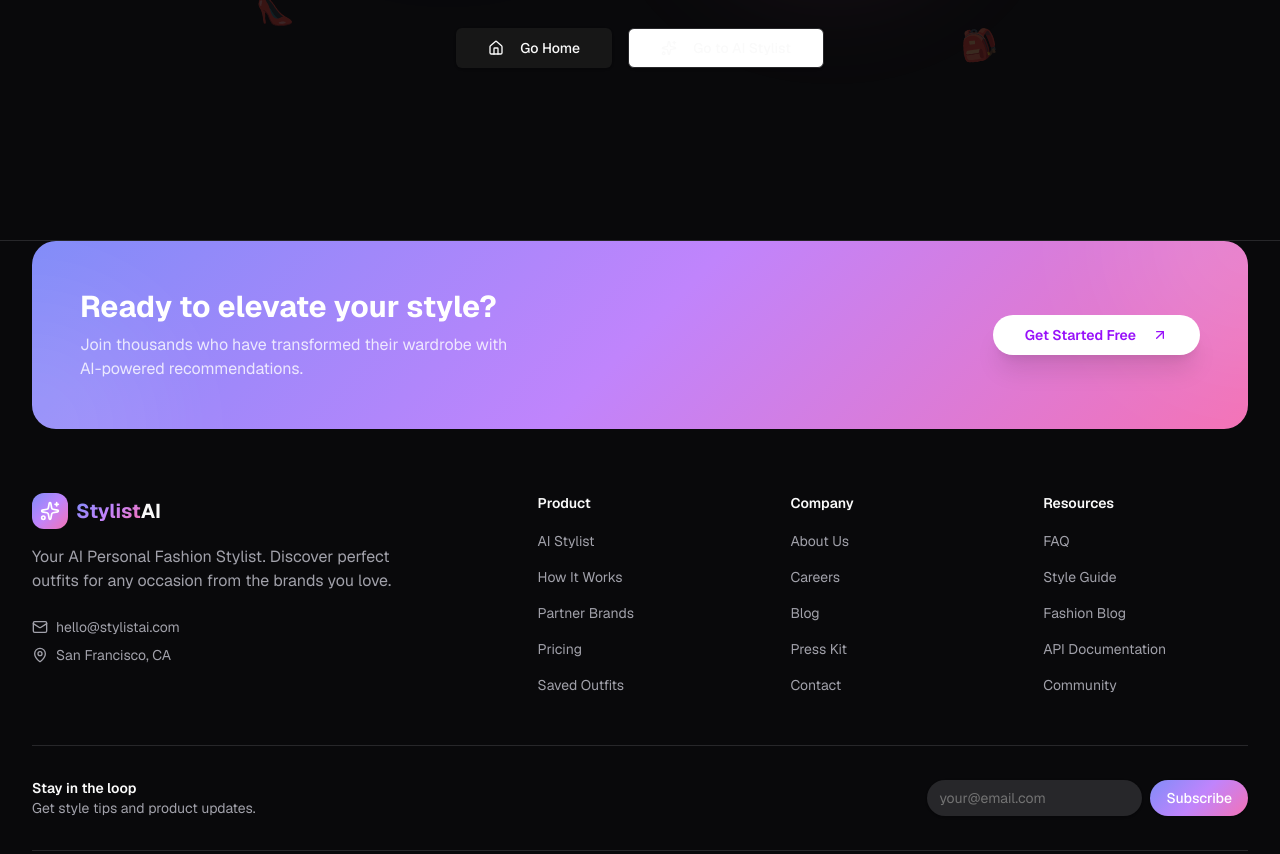
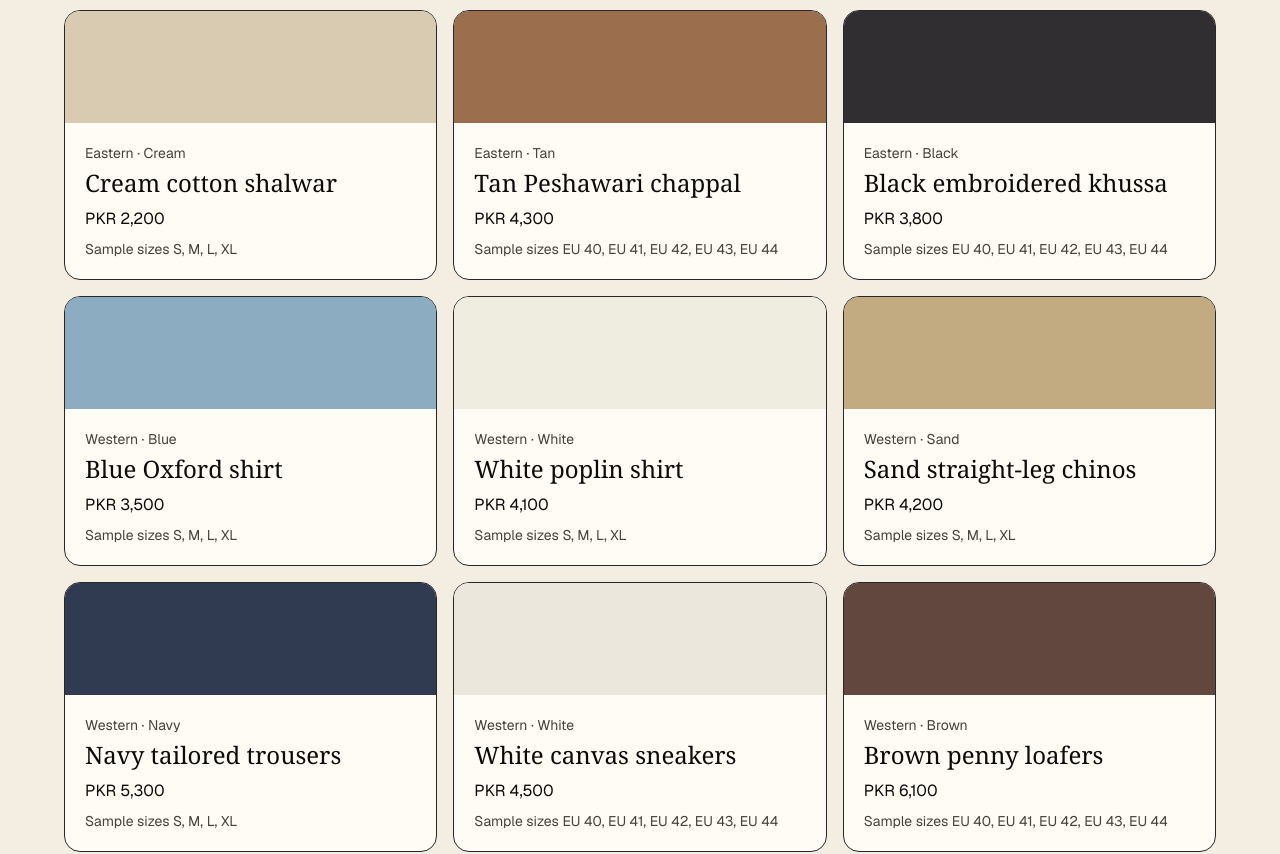
Before and after one commit to sherryadan/ai-stylist, a Next.js app in the folder stylistai/: page /sample-catalog in a window 1280 px wide. Before the commit this address had no page. Shown: the part 560-1414 px from the top of the page. Built offline with nearby package versions, Linux system fonts and the light colour scheme.

Commit message:
Add a labelled menswear sample catalog (#3)

```diff
--- /dev/null
+++ b/stylistai/src/app/sample-catalog/page.tsx
@@ -0,0 +1,27 @@
+import Link from "next/link";
+import { sampleMenswear } from "@/data/sample-menswear";
+
+export default function SampleCatalogPage() {
+  return (
+    <section className="bg-[#f4ede2] px-5 py-16 text-stone-950">
+      <div className="mx-auto max-w-6xl">
+        <h1 className="font-serif text-5xl tracking-tight sm:text-7xl">The sample edit</h1>
+        <p className="mt-4 max-w-lg text-stone-700">Explore the demonstration menswear used by the local prototype. Prices and sizes are sample values. Shopping links are unavailable.</p>
+        <Link href="/styling-requests" className="mt-5 inline-block underline underline-offset-4">Plan a look</Link>
+        <ul className="mt-10 grid gap-4 sm:grid-cols-2 lg:grid-cols-3">
+          {sampleMenswear.map((item) => (
+            <li key={item.id} className="overflow-hidden rounded-2xl border border-stone-300 bg-[#fffbf5] motion-safe:transition-transform motion-safe:hover:-translate-y-1">
+              <div aria-hidden="true" className="h-28" style={{ backgroundColor: item.swatch }} />
+              <div className="p-5">
+                <p className="text-sm text-stone-700">{item.category} · {item.color}</p>
+                <h2 className="mt-1 font-serif text-2xl">{item.name}</h2>
+                <p className="mt-2">PKR {item.price.toLocaleString("en-PK")}</p>
+                <p className="mt-2 text-sm text-stone-700">Sample sizes {item.variants.map(({ size }) => size).join(", ")}</p>
+              </div>
+            </li>
+          ))}
+        </ul>
+      </div>
+    </section>
+  );
+}
--- /dev/null
+++ b/stylistai/src/data/sample-menswear.ts
@@ -0,0 +1,51 @@
+export type WearCategory = "Eastern" | "Western";
+export type DressCode = "Casual" | "Smart casual" | "Formal";
+export type GarmentSlot = "upper" | "lower" | "set" | "footwear";
+
+export interface CatalogItem {
+  id: string;
+  name: string;
+  brand: string;
+  category: WearCategory;
+  slot: GarmentSlot;
+  price: number;
+  currency: "PKR";
+  color: string;
+  swatch: string;
+  dressCodes: readonly DressCode[];
+  variants: readonly { size: string; inStock: boolean }[];
+  delivery: "Pakistan" | readonly string[];
+  sample: true;
+}
+
+const sizes = (values: string[]) => values.map((size) => ({ size, inStock: true }));
+const apparel = sizes(["S", "M", "L", "XL"]);
+const footwear = sizes(["EU 40", "EU 41", "EU 42", "EU 43", "EU 44"]);
+
+type SampleFields = Pick<CatalogItem, "id" | "name" | "category" | "slot" | "price" | "color" | "swatch" | "dressCodes">;
+
+function sample(item: SampleFields): CatalogItem {
+  return {
+    ...item,
+    brand: "StylistAI Sample",
+    currency: "PKR",
+    variants: item.slot === "footwear" ? footwear : apparel,
+    delivery: "Pakistan",
+    sample: true,
+  };
+}
+
+export const sampleMenswear = [
+  sample({ id: "ivory-kurta-set", name: "Ivory kurta and trousers", category: "Eastern", slot: "set", price: 5600, color: "Ivory", swatch: "#e3d5b9", dressCodes: ["Smart casual", "Formal"] }),
+  sample({ id: "olive-kurta", name: "Olive cotton kurta", category: "Eastern", slot: "upper", price: 3300, color: "Olive", swatch: "#646349", dressCodes: ["Casual", "Smart casual"] }),
+  sample({ id: "charcoal-kurta-set", name: "Charcoal kurta and trousers", category: "Eastern", slot: "set", price: 6900, color: "Charcoal", swatch: "#48484b", dressCodes: ["Smart casual", "Formal"] }),
+  sample({ id: "cream-shalwar", name: "Cream cotton shalwar", category: "Eastern", slot: "lower", price: 2200, color: "Cream", swatch: "#d9cbb2", dressCodes: ["Casual", "Smart casual"] }),
+  sample({ id: "tan-peshawari", name: "Tan Peshawari chappal", category: "Eastern", slot: "footwear", price: 4300, color: "Tan", swatch: "#9b6f4d", dressCodes: ["Casual", "Smart casual", "Formal"] }),
+  sample({ id: "black-khussa", name: "Black embroidered khussa", category: "Eastern", slot: "footwear", price: 3800, color: "Black", swatch: "#302e30", dressCodes: ["Smart casual", "Formal"] }),
+  sample({ id: "blue-oxford", name: "Blue Oxford shirt", category: "Western", slot: "upper", price: 3500, color: "Blue", swatch: "#8bacc1", dressCodes: ["Casual", "Smart casual"] }),
+  sample({ id: "white-shirt", name: "White poplin shirt", category: "Western", slot: "upper", price: 4100, color: "White", swatch: "#efece0", dressCodes: ["Smart casual", "Formal"] }),
+  sample({ id: "sand-chinos", name: "Sand straight-leg chinos", category: "Western", slot: "lower", price: 4200, color: "Sand", swatch: "#c2aa81", dressCodes: ["Casual", "Smart casual"] }),
+  sample({ id: "navy-trousers", name: "Navy tailored trousers", category: "Western", slot: "lower", price: 5300, color: "Navy", swatch: "#303a51", dressCodes: ["Smart casual", "Formal"] }),
+  sample({ id: "white-sneakers", name: "White canvas sneakers", category: "Western", slot: "footwear", price: 4500, color: "White", swatch: "#ece7dd", dressCodes: ["Casual"] }),
+  sample({ id: "brown-loafers", name: "Brown penny loafers", category: "Western", slot: "footwear", price: 6100, color: "Brown", swatch: "#61473d", dressCodes: ["Smart casual", "Formal"] }),
+] as const;
```
